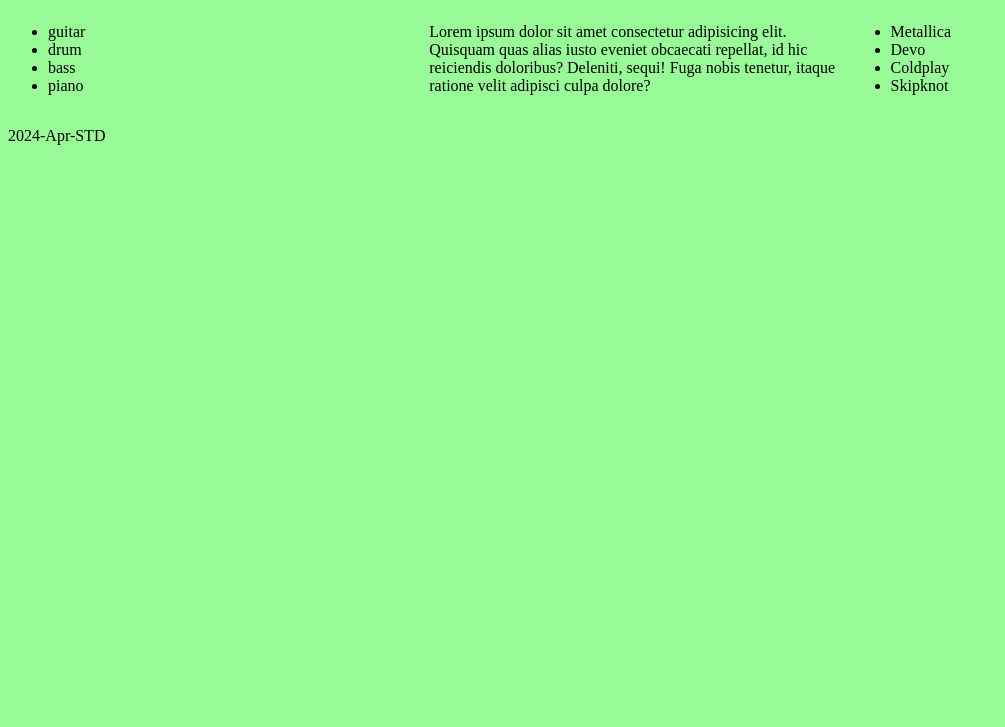
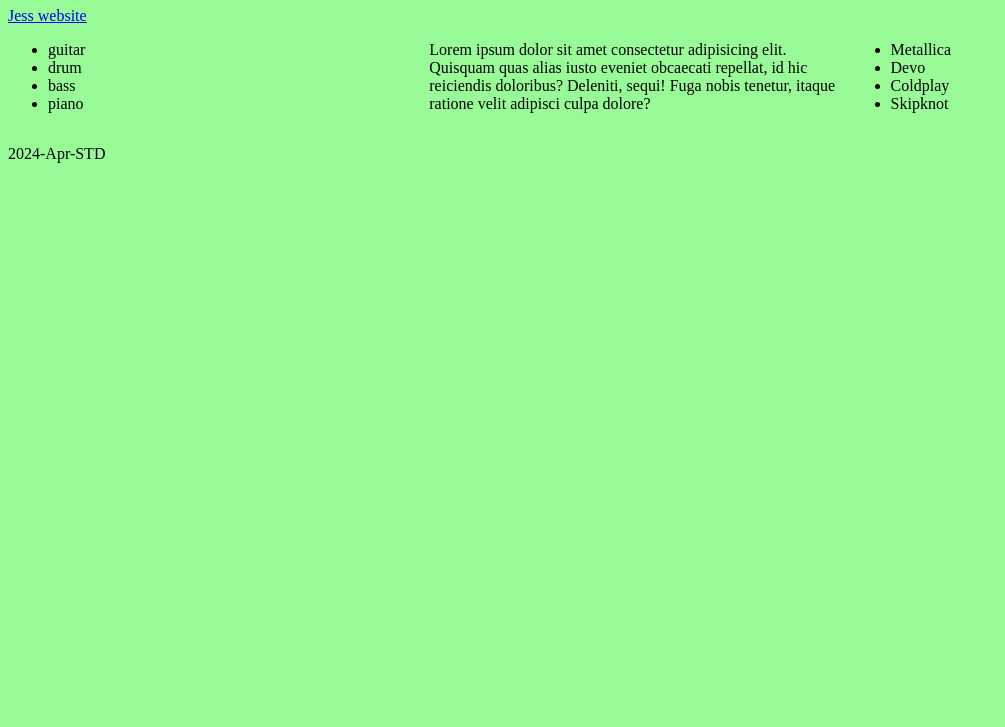
Before and after one commit to Jessicavazm/t1w2-responsiveness, a plain HTML site: page index.html in a window 1280 px wide. Shown: the part 73-800 px from the top of the page, without its empty margins (0-1005 px from the left). Drawn offline with Linux system fonts and the light colour scheme.

Commit message:
example of nav bar

```diff
--- a/index.html
+++ b/index.html
@@ -10,6 +10,9 @@
     <header class="row">
         <h1>Hello world</h1>
     </header>
+    <nav>
+        <a href="#">Jess website</a>
+    </nav>
     <main class="row">
         <div class="column">
             <ul>
```
